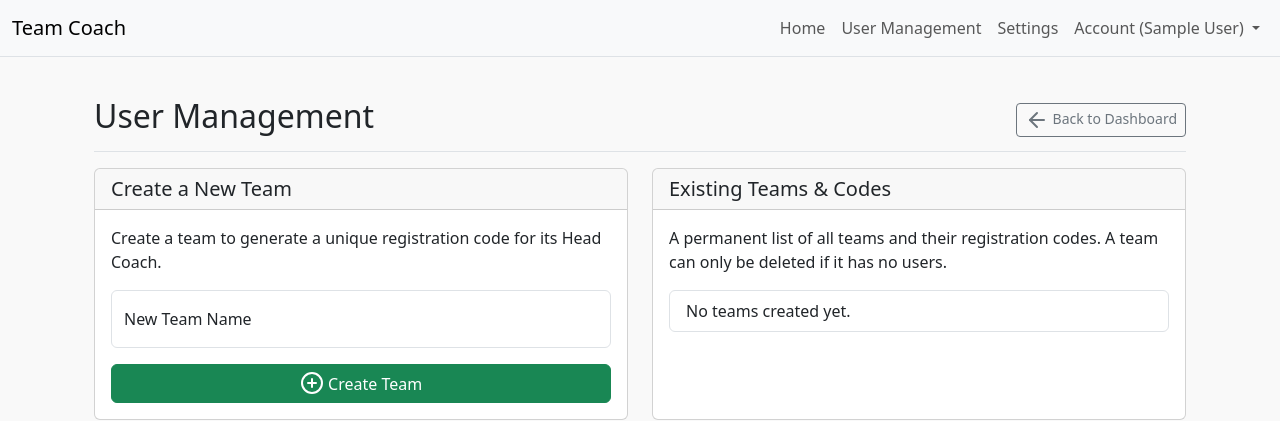
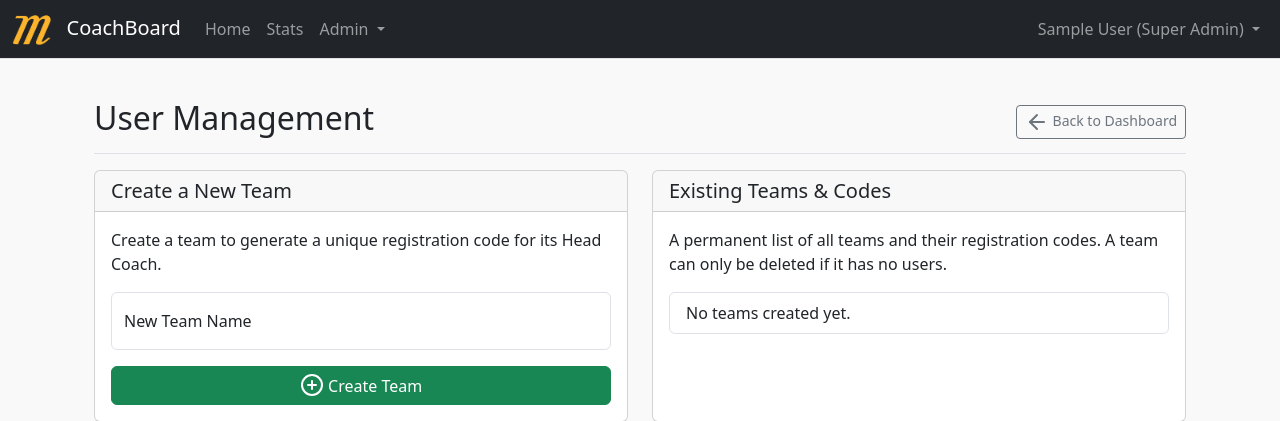
Before and after one commit to menard1825/coachboard-test, a Flask app: page /admin/users in a window 1280 px wide. Shown: the top 421 px of the page. Run offline with Flask 3, Linux system fonts and the light colour scheme; the visitor is signed in with stand-in values (Sample User, id 1); data comes from the database, SQL or seed files in the repository; data that the repository does not hold is empty; parts of the project's set-up code (start-up, migrations or seed data) failed here and were passed over; some libraries are stand-ins or nearby versions.

Commit message:
made changes to allow a stats section-its not working yet

```diff
--- a/app.py
+++ b/app.py
@@ -300,6 +300,67 @@ def calculate_pitch_counts(pitcher_name, all_outings):
             except (ValueError, TypeError): continue
     return counts
 
+def calculate_cumulative_pitching_stats(pitcher_name, all_outings):
+    """
+    Calculates cumulative pitching statistics for a given pitcher.
+    Args:
+        pitcher_name (str): The name of the pitcher.
+        all_outings (list): A list of all PitchingOuting objects.
+    Returns:
+        dict: A dictionary containing total innings pitched, total pitches thrown, and appearances.
+    """
+    total_innings = 0.0
+    total_pitches = 0
+    appearances = 0
+
+    for outing in all_outings:
+        if outing.pitcher == pitcher_name:
+            try:
+                # Ensure innings are treated as float and pitches as int
+                innings = float(outing.innings) if outing.innings is not None else 0.0
+                pitches = int(outing.pitches) if outing.pitches is not None else 0
+
+                total_innings += innings
+                total_pitches += pitches
+                appearances += 1
+            except (ValueError, TypeError):
+                # Handle cases where data might be malformed, skip the outing
+                continue
+    return {
+        'total_innings_pitched': round(total_innings, 1), # Round to 1 decimal place for display
+        'total_pitches_thrown': total_pitches,
+        'appearances': appearances
+    }
+
+def calculate_cumulative_position_stats(roster_players, lineups):
+    """
+    Calculates cumulative games played at each position for all players.
+    Args:
+        roster_players (list): List of Player objects.
+        lineups (list): List of Lineup objects.
+    Returns:
+        dict: A dictionary where keys are player names and values are
+              dictionaries of positions and counts (games played at that position).
+    """
+    player_position_stats = {}
+    for player in roster_players:
+        player_position_stats[player.name] = {}
+
+    for lineup in lineups:
+        try:
+            lineup_positions = json.loads(lineup.lineup_positions or "[]")
+            for item in lineup_positions:
+                player_name = item.get('name')
+                position = item.get('position')
+                if player_name and position:
+                    if player_name in player_position_stats:
+                        player_position_stats[player_name][position] = player_position_stats[player_name].get(position, 0) + 1
+        except json.JSONDecodeError:
+            # Handle cases where lineup_positions might be malformed JSON
+            continue
+    return player_position_stats
+
+
 # --- MAIN AND ADMIN ROUTES ---
 @app.route('/')
 @login_required
@@ -400,7 +461,8 @@ def home():
         for name in pitcher_names:
             counts = calculate_pitch_counts(name, pitching_outings)
             availability = calculate_pitcher_availability(name, pitching_outings)
-            pitch_count_summary[name] = {**counts, **availability}
+            cumulative_stats = calculate_cumulative_pitching_stats(name, pitching_outings) # NEW
+            pitch_count_summary[name] = {**counts, **availability, **cumulative_stats} # MERGED NEW
 
         current_team = db.query(Team).filter_by(id=session['team_id']).first()
         return render_template('index.html', data=app_data, session=session, tab_order=user_tab_order, all_tabs=all_tabs, position_counts=position_counts, pitch_count_summary=pitch_count_summary, current_team=current_team)
@@ -500,10 +562,39 @@ def get_app_data():
         for name in pitcher_names:
             counts = calculate_pitch_counts(name, pitching_outings)
             availability = calculate_pitcher_availability(name, pitching_outings)
-            pitch_count_summary[name] = {**counts, **availability}
+            cumulative_stats = calculate_cumulative_pitching_stats(name, pitching_outings) # NEW
+            pitch_count_summary[name] = {**counts, **availability, **cumulative_stats} # MERGED NEW
 
         app_data_response = {'full_data': app_data, 'player_order': player_order, 'session': {'username': session.get('username'), 'role': session.get('role'), 'full_name': session.get('full_name')}, 'pitch_count_summary': pitch_count_summary}
         return jsonify(app_data_response)
+    finally:
+        db.close()
+
+# NEW ROUTE: Cumulative Stats Page
+@app.route('/stats')
+@login_required
+def stats_page():
+    db = SessionLocal()
+    try:
+        team_id = session['team_id']
+        roster_players = db.query(Player).filter_by(team_id=team_id).all()
+        lineups = db.query(Lineup).filter_by(team_id=team_id).all()
+        pitching_outings = db.query(PitchingOuting).filter_by(team_id=team_id).all()
+
+        # Calculate cumulative pitching stats for all pitchers
+        pitcher_names = sorted(list(set(po.pitcher for po in pitching_outings if po.pitcher)))
+        cumulative_pitching_data = {}
+        for name in pitcher_names:
+            cumulative_pitching_data[name] = calculate_cumulative_pitching_stats(name, pitching_outings)
+
+        # Calculate cumulative position stats for all players
+        cumulative_position_data = calculate_cumulative_position_stats(roster_players, lineups)
+
+        return render_template('stats.html',
+                               roster_players=roster_players,
+                               cumulative_pitching_data=cumulative_pitching_data,
+                               cumulative_position_data=cumulative_position_data,
+                               session=session)
     finally:
         db.close()
 
@@ -1710,7 +1801,8 @@ def game_management(game_id):
         for name in pitcher_names:
             counts = calculate_pitch_counts(name, pitching_outings)
             availability = calculate_pitcher_availability(name, pitching_outings)
-            pitch_count_summary[name] = {**counts, **availability}
+            cumulative_stats = calculate_cumulative_pitching_stats(name, pitching_outings) # NEW
+            pitch_count_summary[name] = {**counts, **availability, **cumulative_stats} # MERGED NEW
         game_pitching_log = [p for p in pitching_outings if p.opponent == game.opponent and p.date == game.date]
         return render_template('game_management.html', game=game_dict, roster=roster_list, lineup=lineup_dict, rotation=rotation_dict, pitch_count_summary=pitch_count_summary, game_pitching_log=game_pitching_log, session=session)
     finally:
--- a/templates/_top_nav.html
+++ b/templates/_top_nav.html
@@ -1,62 +1,44 @@
-{# templates/_top_nav.html #}
-<nav class="navbar navbar-expand-lg navbar-light bg-light border-bottom sticky-top">
+<nav class="navbar navbar-expand-lg navbar-dark bg-dark">
     <div class="container-fluid">
-    <a class="navbar-brand d-flex align-items-center" href="{{ url_for('home') }}">
+        <a class="navbar-brand" href="{{ url_for('home') }}">
             {% if current_team and current_team.logo_path %}
-          <img src="{{ url_for('static', filename='uploads/logos/' + current_team.logo_path) }}" alt="{{ current_team.team_name }} Logo" style="height: 40px; margin-right: 10px;">
+                <img src="{{ url_for('static', filename='uploads/logos/' + current_team.logo_path) }}" alt="{{ current_team.team_name }} Logo" style="height: 30px; margin-right: 10px; border-radius: 5px;">
+            {% else %}
+                <img src="{{ url_for('static', filename='logo.png') }}" alt="Logo" style="height: 30px; margin-right: 10px; border-radius: 5px;">
             {% endif %}
-      <span class="fw-bold brand-text">
-        {% if current_team %}
-            {{ current_team.team_name }}
-        {% else %}
-            Coach Planner
-        {% endif %}
-      </span>
+            CoachBoard
         </a>
-
-    <div class="d-lg-none ms-auto">
-        <a class="nav-link" href="#" id="mobile-more-button"><i class="bi bi-three-dots" style="font-size: 1.8rem;"></i></a>
-    </div>
-
-    <div class="collapse navbar-collapse" id="navbarResponsive">
-        <ul class="navbar-nav me-auto mb-2 mb-lg-0 desktop-nav" id="mainTabsDesktop" role="tablist">
-            {% for tab_key in tab_order %}
-                {% if tab_key in ['roster', 'player_development', 'games', 'practice_plan', 'lineups'] %}
+        <button class="navbar-toggler" type="button" data-bs-toggle="collapse" data-bs-target="#navbarNav" aria-controls="navbarNav" aria-expanded="false" aria-label="Toggle navigation">
+            <span class="navbar-toggler-icon"></span>
+        </button>
+        <div class="collapse navbar-collapse" id="navbarNav">
+            <ul class="navbar-nav me-auto mb-2 mb-lg-0">
                 <li class="nav-item">
-                    <a class="nav-link" data-bs-toggle="tab" href="#{{ tab_key }}" role="tab">
-                        <i class="bi bi-grip-vertical me-1 drag-handle" title="Drag to reorder"></i>
-                        {{ all_tabs[tab_key] }}
+                    <a class="nav-link" href="{{ url_for('home') }}">Home</a>
+                </li>
+                <li class="nav-item">
+                    <a class="nav-link" href="{{ url_for('stats_page') }}">Stats</a> {# NEW LINK #}
+                </li>
+                {% if session.get('role') in ['Head Coach', 'Super Admin'] %}
+                <li class="nav-item dropdown">
+                    <a class="nav-link dropdown-toggle" href="#" id="adminDropdown" role="button" data-bs-toggle="dropdown" aria-expanded="false">
+                        Admin
                     </a>
+                    <ul class="dropdown-menu" aria-labelledby="adminDropdown">
+                        <li><a class="dropdown-item" href="{{ url_for('user_management') }}">User Management</a></li>
+                        <li><a class="dropdown-item" href="{{ url_for('admin_settings') }}">Team Settings</a></li>
+                    </ul>
                 </li>
                 {% endif %}
-            {% endfor %}
+            </ul>
+            <ul class="navbar-nav ms-auto">
                 <li class="nav-item dropdown">
-                <a class="nav-link dropdown-toggle" href="#" id="moreTabsDropdown" role="button" data-bs-toggle="dropdown" aria-expanded="false">
-                    More
+                    <a class="nav-link dropdown-toggle" href="#" id="navbarDropdown" role="button" data-bs-toggle="dropdown" aria-expanded="false">
+                        {{ session.get('full_name', session.get('username', 'Guest')) }} ({{ session.get('role', 'N/A') }})
                     </a>
-                <ul class="dropdown-menu" aria-labelledby="moreTabsDropdown">
-                    {% for tab_key in tab_order %}
-                        {% if tab_key not in ['roster', 'player_development', 'games', 'practice_plan', 'lineups'] %}
-                        <li>
-                            <a class="dropdown-item" data-bs-toggle="tab" href="#{{ tab_key }}" role="tab">{{ all_tabs[tab_key] }}</a>
-                        </li>
-                        {% endif %}
-                    {% endfor %}
-                </ul>
-            </li>
-        </ul>
-        <ul class="navbar-nav desktop-nav">
-            <li class="nav-item dropdown">
-                <a class="nav-link dropdown-toggle" href="#" id="userMenuDesktop" role="button" data-bs-toggle="dropdown" aria-expanded="false">
-                    Welcome, {{ session.username }}!
-                </a>
-                <ul class="dropdown-menu dropdown-menu-end" aria-labelledby="userMenuDesktop">
-                    {% if session.role in ['Head Coach', 'Super Admin'] %}
-                    <li><a class="dropdown-item" href="{{ url_for('user_management') }}">User Management</a></li>
-                    <li><a class="dropdown-item" href="{{ url_for('admin_settings') }}">Admin Settings</a></li>
+                    <ul class="dropdown-menu dropdown-menu-end" aria-labelledby="navbarDropdown">
+                        <li><a class="dropdown-item" href="{{ url_for('change_password') }}">Change Password</a></li>
                         <li><hr class="dropdown-divider"></li>
-                    {% endif %}
-                    <li><a class="dropdown-item" href="{{ url_for('change_password') }}">Change Password</a></li>
                         <li><a class="dropdown-item" href="{{ url_for('logout') }}">Logout</a></li>
                     </ul>
                 </li>
--- a/templates/base.html
+++ b/templates/base.html
@@ -7,7 +7,7 @@
     {# MODIFIED: Title is now dynamic based on the logged-in user's team #}
     <title>{% block title %}{% if current_team %}{{ current_team.team_name }} - Coach Planner{% else %}Team Coach App{% endif %}{% endblock %}</title>
 
-    <link href="https://cdn.jsdelivr.net/npm/bootstrap@5.3.3/dist/css/bootstrap.min.css" rel="stylesheet" integrity="sha384-QWTKZyjpPEjISv5WaRU9OFeRpok6YctnYmDr5pNlyT2bRjXh0JMhjY6hW+ALEwIH" crossorigin="anonymous">
+    <link href="https://cdn.jsdelivr.net/npm/bootstrap@5.3.3/dist/css/bootstrap.min.css" rel="stylesheet" xintegrity="sha384-QWTKZyjpPEjISv5WaRU9OFeRpok6YctnYmDr5pNlyT2bRjXh0JMhjY6hW+ALEwIH" crossorigin="anonymous">
     <link rel="stylesheet" href="{{ url_for('static', filename='css/main.css') }}">
     <link rel="manifest" href="{{ url_for('serve_manifest') }}">
     <script src="https://cdnjs.cloudflare.com/ajax/libs/socket.io/4.7.5/socket.io.js"></script>
@@ -17,60 +17,8 @@
 <body>
 
     <header class="main-header mb-4 border-bottom">
-        <nav class="navbar navbar-expand-lg navbar-light bg-light">
-            <div class="container-fluid">
-
-                <a class="navbar-brand" href="{{ url_for('home') }}">
-                    {% if current_team and current_team.logo_path %}
-                        <img src="{{ url_for('static', filename='uploads/logos/' + current_team.logo_path) }}" alt="{{ current_team.team_name }} Logo" style="height: 40px;">
-                    {% elif current_team %}
-                        {{ current_team.team_name }}
-                    {% else %}
-                        Team Coach
-                    {% endif %}
-                </a>
-
-                <button class="navbar-toggler" type="button" data-bs-toggle="collapse" data-bs-target="#navbarNav" aria-controls="navbarNav" aria-expanded="false" aria-label="Toggle navigation">
-                    <span class="navbar-toggler-icon"></span>
-                </button>
-                <div class="collapse navbar-collapse" id="navbarNav">
-                    {% if session.logged_in %}
-                    <ul class="navbar-nav ms-auto">
-                        <li class="nav-item">
-                            <a class="nav-link" href="{{ url_for('home') }}">Home</a>
-                        </li>
-                        {% if session.role in ['Head Coach', 'Super Admin'] %}
-                        <li class="nav-item">
-                            <a class="nav-link" href="{{ url_for('user_management') }}">User Management</a>
-                        </li>
-                        <li class="nav-item">
-                            <a class="nav-link" href="{{ url_for('admin_settings') }}">Settings</a>
-                        </li>
-                        {% endif %}
-                        <li class="nav-item dropdown">
-                            <a class="nav-link dropdown-toggle" href="#" id="navbarDropdown" role="button" data-bs-toggle="dropdown" aria-expanded="false">
-                                Account ({{ session.full_name or session.username }})
-                            </a>
-                            <ul class="dropdown-menu dropdown-menu-end" aria-labelledby="navbarDropdown">
-                                <li><a class="dropdown-item" href="{{ url_for('change_password') }}">Change Password</a></li>
-                                <li><hr class="dropdown-divider"></li>
-                                <li><a class="dropdown-item" href="{{ url_for('logout') }}">Logout</a></li>
-                            </ul>
-                        </li>
-                    </ul>
-                    {% else %}
-                    <ul class="navbar-nav ms-auto">
-                         <li class="nav-item">
-                            <a class="nav-link" href="{{ url_for('login') }}">Login</a>
-                        </li>
-                        <li class="nav-item">
-                            <a class="nav-link" href="{{ url_for('register') }}">Register</a>
-                        </li>
-                    </ul>
-                    {% endif %}
-                </div>
-            </div>
-        </nav>
+        {# MODIFIED: Include the _top_nav.html template instead of defining navigation here #}
+        {% include '_top_nav.html' %}
     </header>
 
     <main class="container">
@@ -92,7 +40,7 @@
         <p>&copy; {{ current_year }} {% if current_team %}{{ current_team.team_name }}{% else %}Your Team Name{% endif %}. All Rights Reserved.</p>
     </footer>
 
-    <script src="https://cdn.jsdelivr.net/npm/bootstrap@5.3.3/dist/js/bootstrap.bundle.min.js" integrity="sha384-YvpcrYf0tY3lHB60NNkmXc5s9fDVZLESaAA55NDzOxhy9GkcIdslK1eN7N6jIeHz" crossorigin="anonymous"></script>
+    <script src="https://cdn.jsdelivr.net/npm/bootstrap@5.3.3/dist/js/bootstrap.bundle.min.js" xintegrity="sha384-YvpcrYf0tY3lHB60NNkmXc5s9fDVZLESaAA55NDzOxhy9GkcIdslK1eN7N6jIeHz" crossorigin="anonymous"></script>
     <script src="https://cdn.jsdelivr.net/npm/feather-icons/dist/feather.min.js"></script>
     <script>
       feather.replace()
```
Also changed, not shown: templates/_pitching_log.html (+15 -2 lines), templates/stats.html (added, +91 -0 lines). Lines whose indentation alone changed are shown as unchanged.
